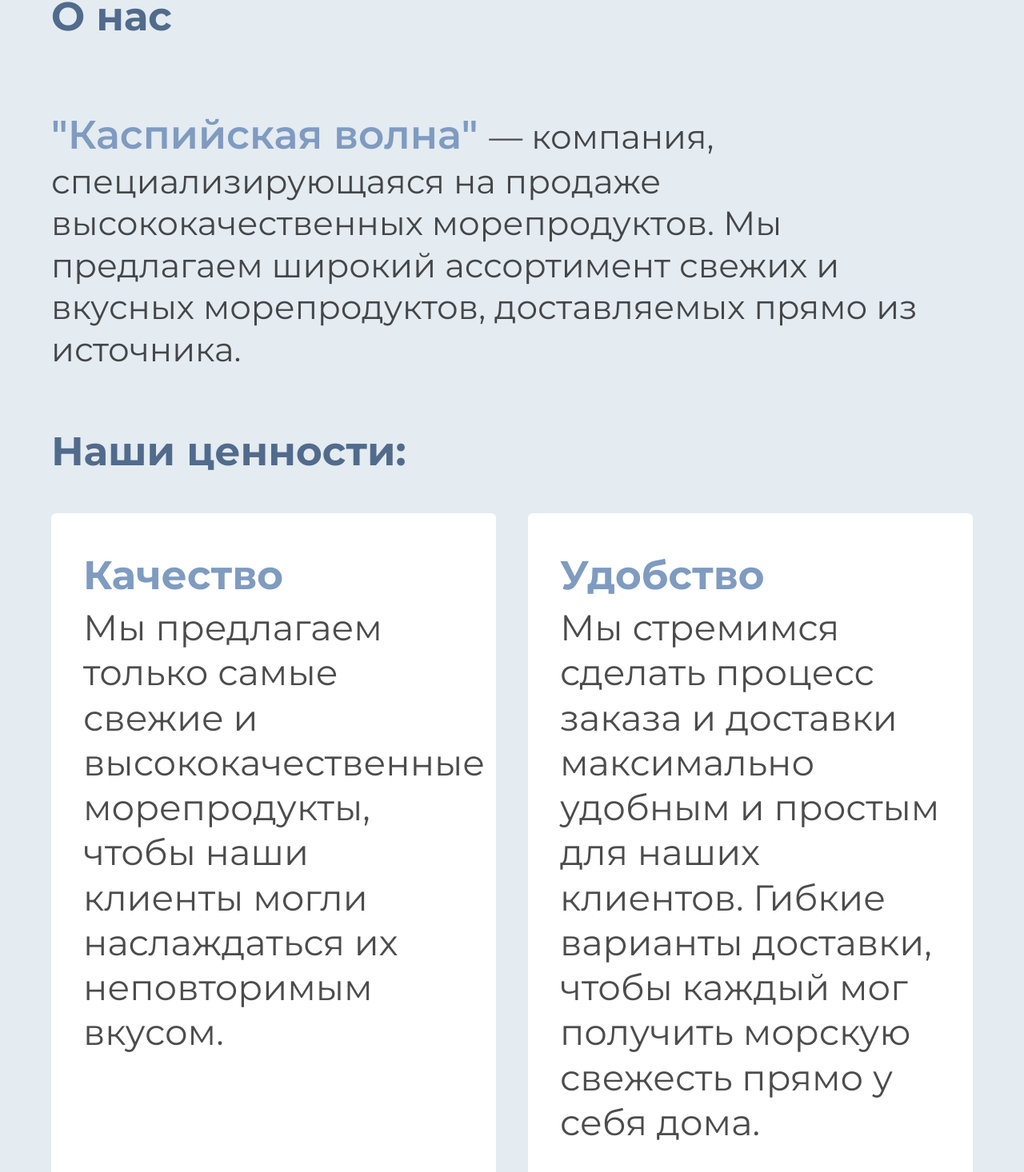
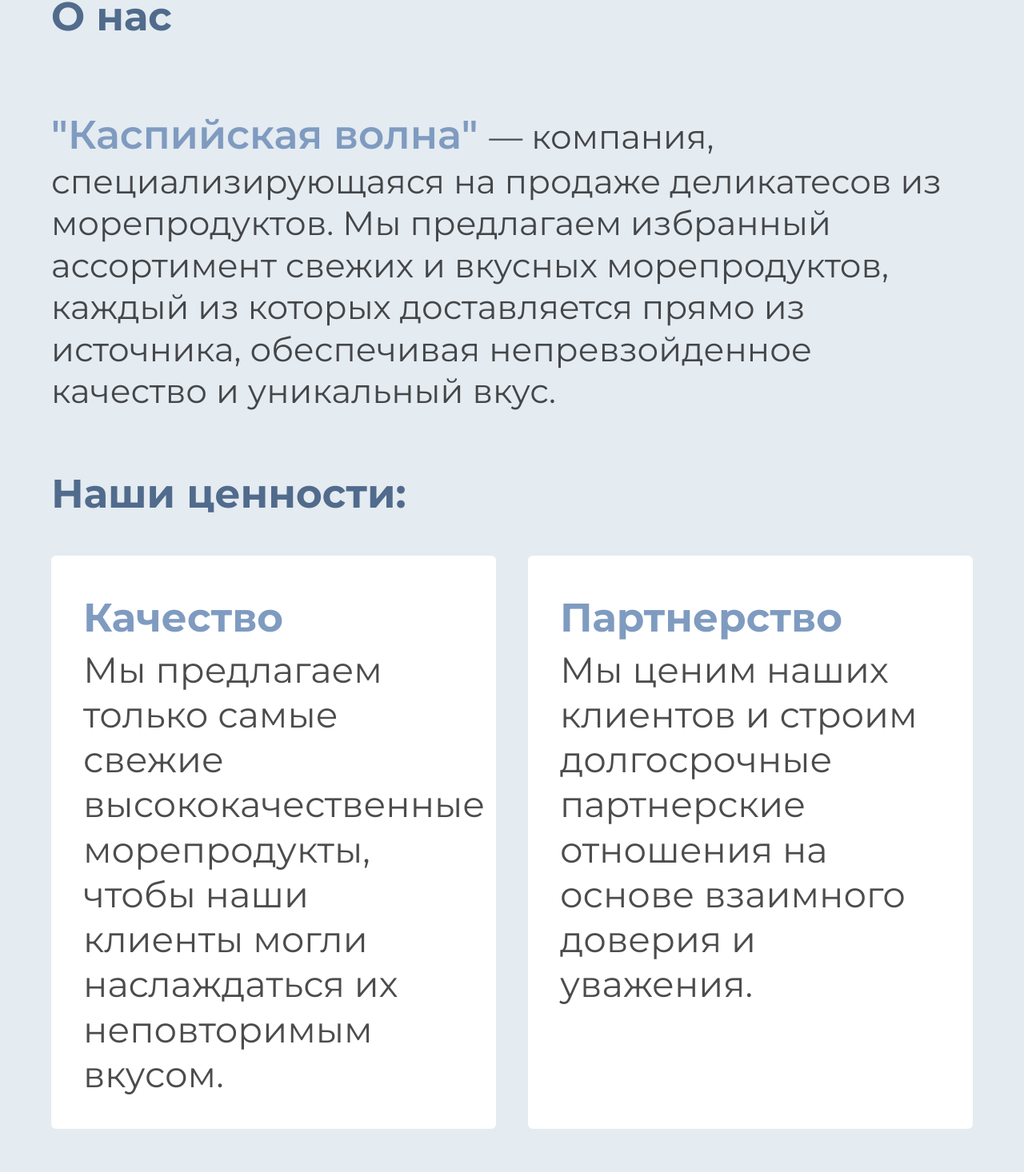
Before and after one commit to viko4ka73/fish, a React (Create React App) app: page /about-us in a window 1280 px wide. Shown: the part 693-2159 px from the top of the page at 80% size. Built offline with nearby package versions, Linux system fonts and the light colour scheme.

Commit message:
Нужно доделать О нас

```diff
--- a/src/pages/user/AboutUs.tsx
+++ b/src/pages/user/AboutUs.tsx
@@ -31,32 +31,32 @@
                  max-lg:mt-1  max-md:mt-4  max-sm:mt-2 mobile-text">О нас</h1>
                 <p className="font-montserrat  leading-tight font-normal text-[55px] mb-10 text-info mobile-text-header">
                     <span className="text-main-blue  font-semibold  text-justify text-[64px] mobile-text ">"Каспийская волна" </span>
-                    — компания, специализирующаяся
-                    на продаже высококачественных морепродуктов. Мы предлагаем широкий
-                    ассортимент свежих и вкусных морепродуктов, доставляемых прямо из источника.
+                    — компания, специализирующаяся на продаже деликатесов из морепродуктов. Мы предлагаем избранный ассортимент свежих и вкусных морепродуктов, каждый из которых доставляется прямо из источника, обеспечивая непревзойденное качество и уникальный вкус.
                 </p>
                 <div className=" mt-16">
                     <span className="text-dark-blue  font-montserrat font-bold text-justify text-[68px] mobile-text"> Наши ценности:</span>
                     <div className="grid grid-cols-3 gap-10 mb-24 max-[1800px]:grid-cols-2 max-md:grid-cols-1">
                         <div className="rounded-md mt-10 bg-white p-10">
                             <h3 className="text-main-blue font-montserrat  text-[55px]  leading-normal font-bold mobile-text"> Качество </h3>
-                            <p className="font-montserrat text-left leading-tight font-normal text-[45px] text-info mobile-info-text">  Мы предлагаем только самые свежие и высококачественные морепродукты,
+                            <p className="font-montserrat text-left leading-tight font-normal text-[45px] text-info mobile-info-text">  Мы предлагаем только самые свежие высококачественные морепродукты,
                                 чтобы наши клиенты могли наслаждаться их неповторимым вкусом.</p>
-                        </div>
-                        <div className="rounded-md mt-10 bg-white  p-10">
-                            <h3 className="text-main-blue font-montserrat text-[55px]  leading-normal font-bold mobile-text"> Удобство </h3>
-                            <p className="font-montserrat  text-left leading-tight font-normal text-[45px]  text-info mobile-info-text">  Мы стремимся сделать процесс заказа и доставки максимально удобным и простым для наших клиентов.
-                                Гибкие варианты доставки, чтобы каждый мог получить морскую свежесть прямо у себя дома.</p>
                         </div>
                         <div className="rounded-md mt-10 bg-white p-10">
                             <h3 className="text-main-blue font-montserrat  text-[55px]   leading-normal font-bold mobile-text"> Партнерство </h3>
                             <p className="font-montserrat  text-left leading-tight font-normal text-[45px] text-info  mobile-info-text">  Мы ценим наших клиентов и  строим
                                 долгосрочные партнерские отношения на основе взаимного доверия и уважения.</p>
                         </div>
+                        <div className="rounded-md mt-10 bg-white  p-10">
+                            <h3 className="text-main-blue font-montserrat text-[55px]  leading-normal font-bold mobile-text"> Удобство </h3>
+                            <p className="font-montserrat  text-left leading-tight font-normal text-[45px]  text-info mobile-info-text">  Мы прилагаем все усилия, чтобы процесс заказа и доставки был легким и понятным для наших клиентов. Мы предлагаем стандартные опции доставки, чтобы вы могли наслаждаться изысканными морскими деликатесами, не выходя из дома.</p>
+                        </div>
+                        <div className="rounded-md mt-10 bg-white  p-10">
+                            <h3 className="text-main-blue font-montserrat text-[55px]  leading-normal font-bold mobile-text"> Инновации </h3>
+                            <p className="font-montserrat  text-left leading-tight font-normal text-[45px]  text-info mobile-info-text">  Мы постоянно ищем новые способы улучшения вкуса и качества нашей продукции, следуя последним тенденциям в области кулинарии и пищевых технологий. Наша цель — предложить клиентам не только традиционные вкусы, но и уникальные гастрономические открытия.</p>
+                        </div>
                     </div>
                     <span className="text-main-blue  font-montserrat font-bold text-justify text-[68px] mobile-text">Наши продукты:</span>
-                    <p className="font-montserrat  leading-tight font-normal text-[64px] mt-4 mobile-text-header text-info">Мы предлагаем широкий ассортимент морепродуктов, включая свежие морские рыбы, креветки, устрицы, кальмары, мидии и многое другое.
-                        Все наши продукты проходят строгий контроль качества, чтобы гарантировать безопасность и свежесть.</p>
+                    <p className="font-montserrat  leading-tight font-normal text-[64px] mt-4 mobile-text-header text-info">Наша продукция представляет собой эксклюзивный выбор лучших деликатесов, включая икру и рыбу горячего и холодного копчения, все из которых вылавливается в богатых водах Астраханской области. Мы обладаем специальными квотами на вылов, что позволяет нам обеспечивать неизменное качество и свежесть каждой партии. Строгий контроль на каждом этапе обработки гарантирует, что до вашего стола попадают только лучшие продукты, соответствующие самым высоким стандартам.</p>
                 </div>
             </div>
         </section>
--- a/src/pages/user/DeliveryPayment.tsx
+++ b/src/pages/user/DeliveryPayment.tsx
@@ -69,7 +69,7 @@
                         flex flex-col max-xl:m-8   max-md:m-4">
                             <h3 className="text-dark-blue font-montserrat  text-[30px]  text-center
                             leading-normal font-bold mt-8  mobile-text-button mb-4  max-[400px]:p-2">
-                                Хотите задать нам вопрос? <br />
+                                Хотите связаться с нами? <br />
                                 Заполните форму и мы вам перезвоним!</h3>
                             <form className="p-8 flex flex-col" onSubmit={handleSubmit(onSubmit)}>
 
@@ -127,7 +127,7 @@
                                     Самовывоз заказа по адресу: <br /> г. Санкт-Петербург, ул. Рыбка, д.1, кв.1
                                 </p>
                                 <p className="font-montserrat text-[30px] text-left mobile-text-button font-semibold text-white leading-normal  mb-10" >  Доставка по адресу
-                                    от <span className="text-dark-blue">5000 </span>рублей </p>
+                                    от <span className="text-dark-blue">10000 </span>рублей </p>
                                 <p className="font-montserrat text-[30px] text-left mobile-text-button font-semibold text-white leading-normal  mb-10" >   Время работы с 9:00 до 21:00.
                                 </p>
                             </div>
```
